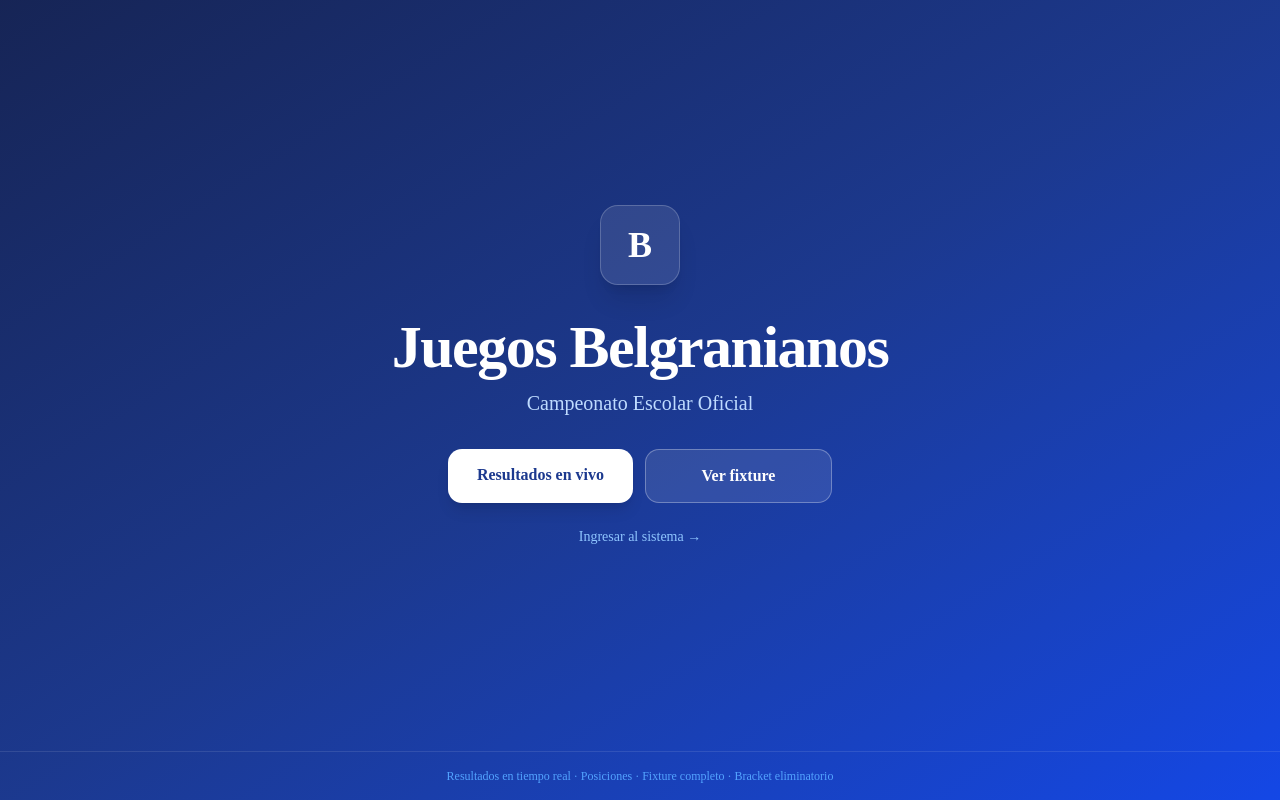
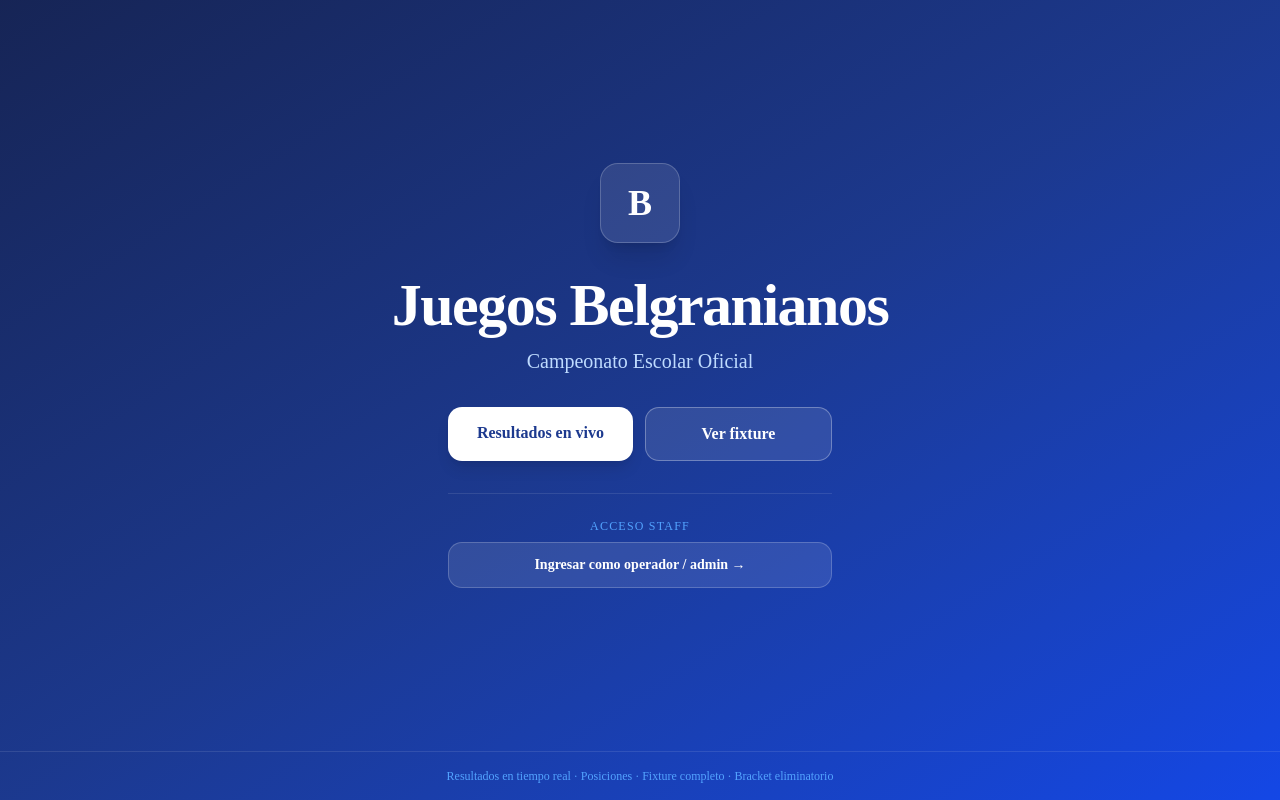
Before and after one commit to rhleone/competencias, a Next.js app: page / in a window 1280 px wide. Built offline with nearby package versions, Linux system fonts and the light colour scheme; no server answers; the database is empty.

Commit message:
feat: make operator/admin login more visible on home page

```diff
--- a/src/app/page.tsx
+++ b/src/app/page.tsx
@@ -74,7 +74,7 @@ export default async function HomePage() {
           </div>
         )}
 
-        {/* CTAs */}
+        {/* CTAs públicos */}
         <div className="flex flex-col sm:flex-row gap-3 w-full max-w-sm">
           <Link
             href="/resultados"
@@ -90,12 +90,18 @@ export default async function HomePage() {
           </Link>
         </div>
 
-        <Link
-          href="/auth/login"
-          className="mt-6 text-sm text-blue-300 hover:text-white transition"
-        >
-          Ingresar al sistema →
-        </Link>
+        {/* Acceso operadores/admin */}
+        <div className="mt-8 w-full max-w-sm">
+          <div className="border-t border-white/10 pt-6 flex flex-col items-center gap-2">
+            <p className="text-xs text-blue-400 uppercase tracking-widest font-medium">Acceso staff</p>
+            <Link
+              href="/auth/login"
+              className="w-full bg-white/10 border border-white/20 text-white px-6 py-3 rounded-xl font-semibold text-center hover:bg-white/20 transition text-sm"
+            >
+              Ingresar como operador / admin →
+            </Link>
+          </div>
+        </div>
       </div>
 
       {/* Bottom strip */}
```
